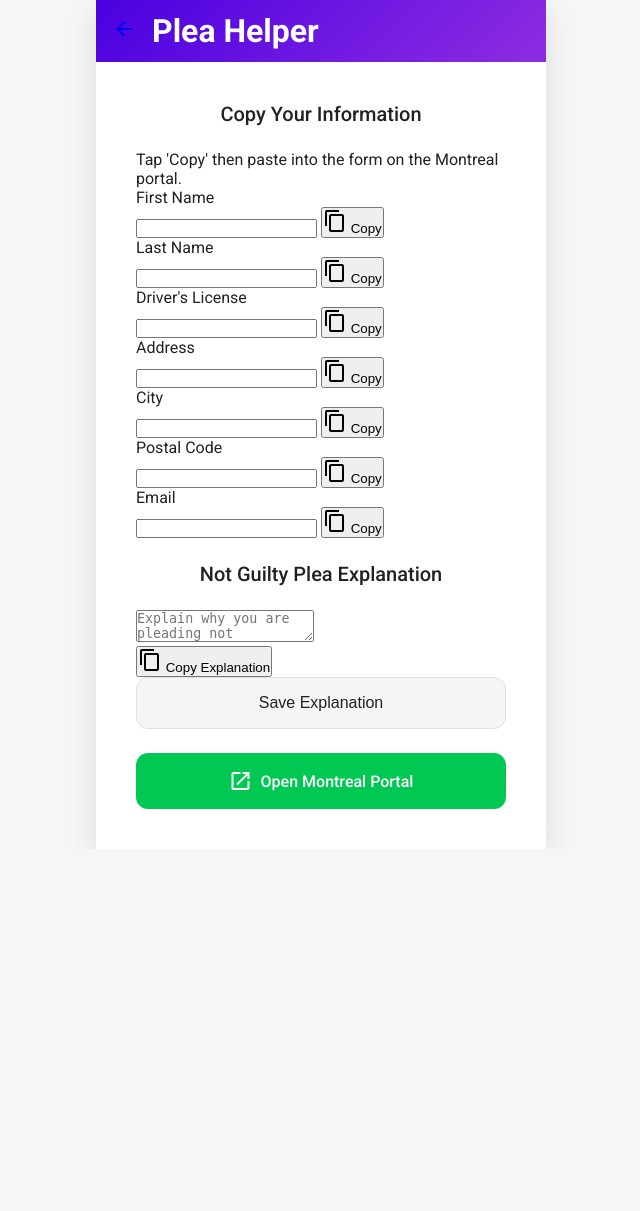
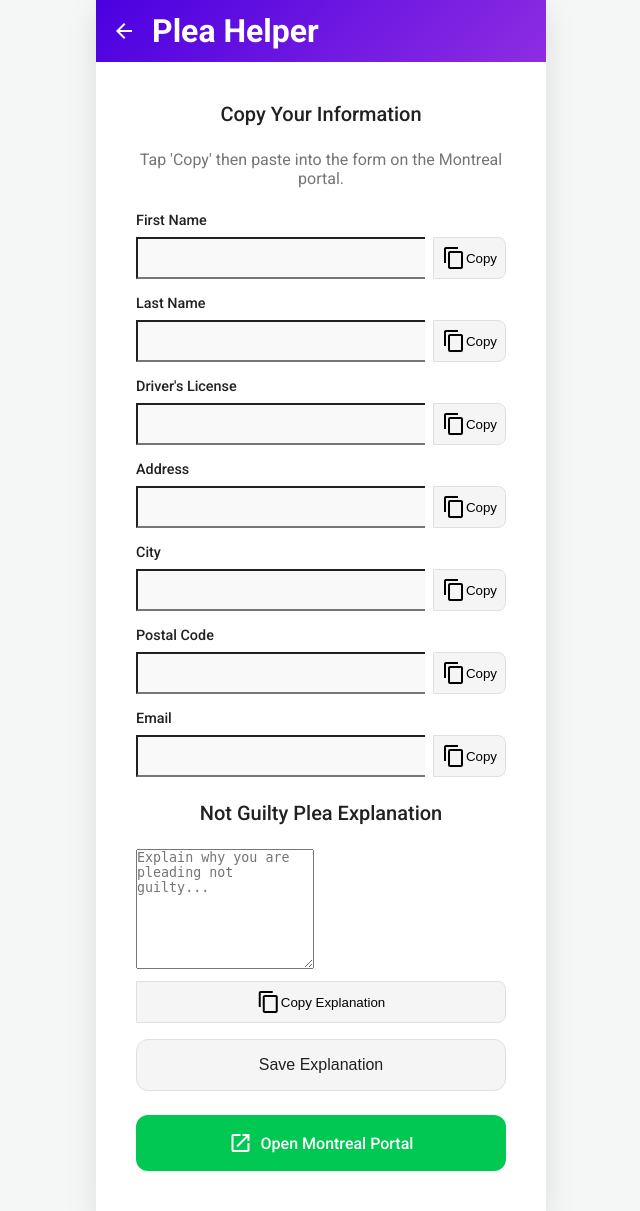
Before and after one commit to Aamm5845/parking-ticket-app-v3, a Flask app: template templates/plea_helper.html in a window 1280 px wide. Shown: the whole page, without its empty margins (319-959 px from the left). Before the commit the page ends 809 px from the top, so only its background shows below. Run offline with Flask 3, Linux system fonts and the light colour scheme; the template is opened without the code that fills it, so the values that code supplies are empty.

Commit message:
Update style.css

```diff
--- a/static/style.css
+++ b/static/style.css
@@ -1,7 +1,7 @@
 /* --- Google Font Import --- */
 @import url('https://fonts.googleapis.com/css2?family=Roboto:wght@400;500;700&display=swap');
 
-/* --- Colorful, Classic & Modern Theme Variables --- */
+/* --- Theme Variables --- */
 :root {
     --primary-gradient: linear-gradient(135deg, #4a00e0 0%, #8e2de2 100%);
     --primary-accent-color: #6a11cb;
@@ -26,7 +26,6 @@ body {
     font-family: 'Roboto', sans-serif;
     background-color: var(--background-color);
     color: var(--text-color);
-    overscroll-behavior: none;
 }
 
 .app-container {
@@ -36,35 +35,34 @@ body {
     background-color: var(--card-background);
     display: flex;
     flex-direction: column;
-    box-shadow: 0 10px 30px rgba(0,0,0,0.1);
+    box-shadow: 0 10px 30px rgba(0, 0, 0, 0.1);
 }
 
 /* --- App Header & Profile --- */
 .app-header {
     display: flex;
-    align-items: center; /* Vertically align items */
-    padding: 0.75rem 1rem; /* Adjusted padding */
+    align-items: center;
+    padding: 0.75rem 1rem;
     background-image: var(--primary-gradient);
     color: white;
     flex-shrink: 0;
 }
 
-/* CORRECTED: Logo is now larger and has proper spacing */
 .header-logo {
-    height: 40px; /* Increased height */
+    height: 40px;
     width: auto;
 }
 
 .profile-menu {
     position: relative;
-    margin-left: auto; /* This pushes the profile icon to the far right */
+    margin-left: auto;
 }
 
 .profile-initials {
     width: 40px;
     height: 40px;
     border-radius: 50%;
-    background-color: rgba(0,0,0,0.2);
+    background-color: rgba(0, 0, 0, 0.2);
     display: flex;
     align-items: center;
     justify-content: center;
@@ -80,7 +78,7 @@ body {
     top: 50px;
     background-color: white;
     border-radius: 8px;
-    box-shadow: 0 4px 15px rgba(0,0,0,0.15);
+    box-shadow: 0 4px 15px rgba(0, 0, 0, 0.15);
     width: 200px;
     overflow: hidden;
     z-index: 100;
@@ -106,6 +104,7 @@ body {
     color: var(--text-color);
     transition: background-color 0.2s ease;
 }
+
 .profile-dropdown a:hover {
     background-color: #f5f5f5;
 }
@@ -127,7 +126,6 @@ body {
     height: 100%;
 }
 
-/* CORRECTED: Sign-in logo styles */
 .signin-logo {
     max-width: 220px;
     height: auto;
@@ -141,21 +139,24 @@ body {
     margin-bottom: 2.5rem;
 }
 
-/* --- Action Card (When Signed In) --- */
+/* --- Action Card (Home Page) --- */
 .action-card {
     padding: 1rem;
 }
+
 .action-card h2 {
     font-size: 1.25rem;
     margin-bottom: 1.5rem;
     text-align: center;
     font-weight: 500;
 }
+
 .action-buttons {
     display: flex;
     flex-direction: column;
     gap: 1rem;
 }
+
 .divider {
     text-align: center;
     margin: 1.5rem 0;
@@ -179,51 +180,61 @@ body {
     transition: transform 0.2s ease, box-shadow 0.2s ease;
     text-decoration: none;
 }
+
 .btn:hover {
     transform: translateY(-2px);
-    box-shadow: 0 4px 10px rgba(0,0,0,0.15);
+    box-shadow: 0 4px 10px rgba(0, 0, 0, 0.15);
 }
+
 .btn-primary {
     background-image: var(--primary-gradient);
     color: white;
 }
+
 .btn-secondary {
     background-color: var(--secondary-color);
     color: var(--text-color);
     border: 1px solid var(--border-color);
 }
+
 .btn-secondary:hover {
     background-color: #e0e0e0;
 }
+
 .btn-success {
     background-color: var(--success-color);
     color: white;
 }
+
 .btn-success:hover {
     background-color: #00b04a;
 }
-
 
 /* --- Form Styles --- */
 form {
     margin-top: 1.5rem;
 }
+
 form > p {
     font-size: 1rem;
     color: var(--text-light);
     text-align: center;
     margin-bottom: 1rem;
 }
+
 .input-group {
     margin-bottom: 1rem;
 }
+
 .input-group label {
     display: block;
     font-size: 0.9rem;
     font-weight: 500;
     margin-bottom: 0.5rem;
 }
-.input-group input {
+
+.input-group input,
+.input-group textarea {
     width: 100%;
     padding: 0.9rem;
     font-size: 1rem;
@@ -231,8 +242,11 @@ form > p {
     border-radius: 8px;
     background-color: #fafafa;
     transition: border-color 0.2s ease, box-shadow 0.2s ease;
+    font-family: 'Roboto', sans-serif;
 }
-.input-group input:focus {
+
+.input-group input:focus,
+.input-group textarea:focus {
     outline: none;
     border-color: var(--primary-accent-color);
     box-shadow: 0 0 0 3px rgba(106, 27, 203, 0.2);
@@ -281,3 +295,68 @@ form > p {
     font-size: 1.2rem;
     font-weight: 500;
 }
+
+/* --- Plea Helper Page Styles --- */
+.back-button {
+    color: white;
+    text-decoration: none;
+    display: flex;
+    align-items: center;
+    justify-content: center;
+}
+
+.helper-subtitle {
+    text-align: center;
+    color: var(--text-light);
+    margin-bottom: 1.5rem;
+}
+
+.copy-group {
+    margin-bottom: 1rem;
+}
+
+.copy-group label {
+    display: block;
+    font-size: 0.9rem;
+    font-weight: 500;
+    margin-bottom: 0.5rem;
+}
+
+.copy-item {
+    display: flex;
+    gap: 0.5rem;
+}
+
+.copy-item input {
+    flex-grow: 1;
+    background-color: #f9f9f9;
+    border-right: none;
+    border-top-right-radius: 0;
+    border-bottom-right-radius: 0;
+}
+
+.copy-btn {
+    padding: 0.5rem;
+    background-color: var(--secondary-color);
+    border: 1px solid var(--border-color);
+    border-radius: 8px;
+    cursor: pointer;
+    display: flex;
+    align-items: center;
+    justify-content: center;
+}
+
+.copy-item .copy-btn {
+    border-top-left-radius: 0;
+    border-bottom-left-radius: 0;
+}
+
+.copy-group textarea {
+    min-height: 120px;
+    resize: vertical;
+}
+
+.copy-group .textarea-copy-btn {
+    width: 100%;
+    margin-top: 0.5rem;
+}
```
